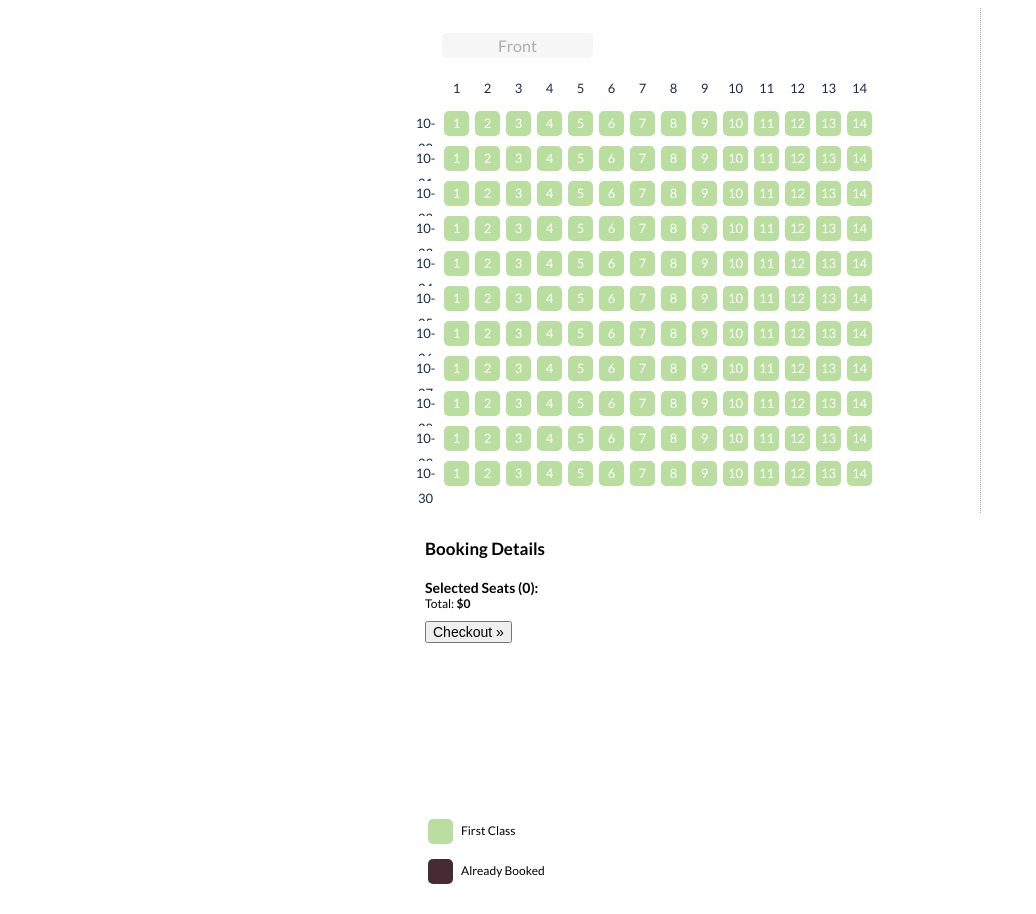
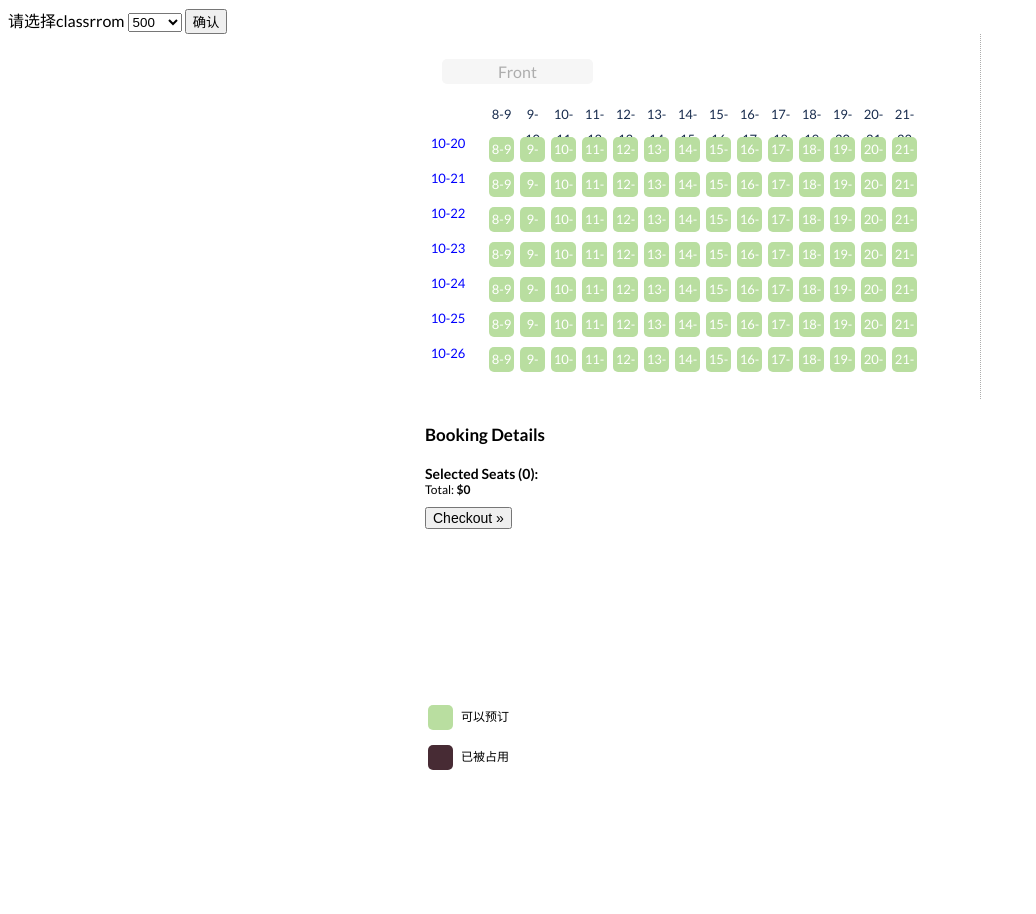
Before and after one commit to BNUZJQ/AppointSystem, a Django app: template templates/index.html in a window 1280 px wide. Shown: the whole page, without its empty margins (0-1036 px from the left). After the commit the page ends 770 px from the top, so only its background shows below. Run offline with Django 3.2, Linux system fonts and the light colour scheme; the template is opened without the code that fills it, so the values that code supplies are empty; parts of the project's set-up code (start-up, migrations or seed data) failed here and were passed over.

Commit message:
update1020

```diff
--- a/static/seat/jquery.seat-charts.css
+++ b/static/seat/jquery.seat-charts.css
@@ -1,5 +1,33 @@
 div.seatCharts-container {
     min-width: 550px;
+}
+
+div.seatCharts-namingleft {
+
+    height: 16px;
+    width: 70px;
+    margin: 3px;
+    float: left;
+    text-align: center;
+    outline: none;
+    font-size: 13px;
+    line-height: 13px;
+    color: blue;
+
+}
+
+div.seatCharts-naminghead {
+
+    height: 70px;
+    width: 16px;
+    margin: 3px;
+    float: left;
+    text-align: center;
+    outline: none;
+    font-size: 13px;
+    line-height: 13px;
+    color: red;
+
 }
 
 div.seatCharts-cell {
--- a/static/seat/mySeat.js
+++ b/static/seat/mySeat.js
@@ -36,15 +36,15 @@ $(document).ready(function () {
         } // error
     }); // ajax
 
+    var firstSeatLabel = 1;
+
+    $(document).ready(function () {
         var $cart = $('#selected-seats'),
             $counter = $('#counter'),
             $total = $('#total'),
+            $check = $('#check'),
             sc = $('#seat-map').seatCharts({
                 map: [
-                'eeeeeeeeeeeeee',
-                'eeeeeeeeeeeeee',
-                'eeeeeeeeeeeeee',
-                'eeeeeeeeeeeeee',
                     'eeeeeeeeeeeeee',
                     'eeeeeeeeeeeeee',
                     'eeeeeeeeeeeeee',
@@ -71,17 +71,21 @@ $(document).ready(function () {
                 legend: {
                     node: $('#legend'),
                     items: [
-                    ['e', 'available', 'First Class'],
-                    ['e', 'unavailable', 'Already Booked']
+                        ['e', 'available', '可以预订'],
+                        ['e', 'unavailable', '已被占用']
                     ]
                 },
                 click: function () {
-                if (this.status() === 'available') {
+                    if (this.status() == 'available') {
                         //let's create a new <li> which we'll add to the cart items
-                    $('<li>' + this.data().category + ' Seat # ' + this.settings.label + ': <b>$' + this.data().price + '</b> <a href="#" class="cancel-cart-item">[cancel]</a></li>')
+                        $('<li>' + this.settings.label + ':00<a href="#" class="cancel-cart-item">[cancel]</a></li>')
                             .attr('id', 'cart-item-' + this.settings.id)
                             .data('seatId', this.settings.id)
                             .appendTo($cart);
+                        //   $('<li>' + this.data().category + ' Seat # ' + this.settings.label + ': <b>$' + this.data().price + '</b> <a href="#" class="cancel-cart-item">[cancel]</a></li>')
+                        //       .attr('id', 'cart-item-' + this.settings.id)
+                        //       .data('seatId', this.settings.id)
+                        //       .appendTo($cart);
 
                         /*
                          * Lets update the counter and total
@@ -91,20 +95,19 @@ $(document).ready(function () {
                          */
                         $counter.text(sc.find('selected').length + 1);
                         $total.text(recalculateTotal(sc) + this.data().price);
-
                         return 'selected';
-                } else if (this.status() === 'selected') {
+                    } else if (this.status() == 'selected') {
                         //update the counter
                         $counter.text(sc.find('selected').length - 1);
                         //and total
                         $total.text(recalculateTotal(sc) - this.data().price);
-
                         //remove the item from our cart
                         $('#cart-item-' + this.settings.id).remove();
-
                         //seat has been vacated
                         return 'available';
-                } else if (this.status() === 'unavailable') {
+                    } else if (this.status() == 'unavailable') {
+                        confirm("我觉得这样显示就很好，点unavailable的时候，用一个alert函数就做到了。。。");
+
                         //seat has been already booked
                         return 'unavailable';
                     } else {
@@ -120,8 +123,8 @@ $(document).ready(function () {
         });
 
         //let's pretend some seats have already been booked
-    //sc.get(['10-19_2', '10-22_1', '7_1', '7_2']).status('unavailable');
-    sc.get(unavailables).status("unavailable");
+        sc.get(unavailables).status('unavailable');
+
 
     });
 
@@ -134,4 +137,5 @@ function recalculateTotal(sc) {
         });
 
         return total;
-}
+    };
+});
--- a/templates/index.html
+++ b/templates/index.html
@@ -10,6 +10,13 @@
 </head>
 
 <body>
+<label>请选择classrrom</label>
+<select id="classroom">
+    <option value="500">500</option>
+    <option value="400B">400B</option>
+    <option value="400A">400A</option>
+</select>
+<button class="choose_classroom btn btn-success btn-block">确认</button>
 <div class="wrapper">
     <div class="container">
         <div id="seat-map">
```
Also changed, not shown: static/seat/jquery.seat-charts.js. Lines whose indentation alone changed are shown as unchanged.
